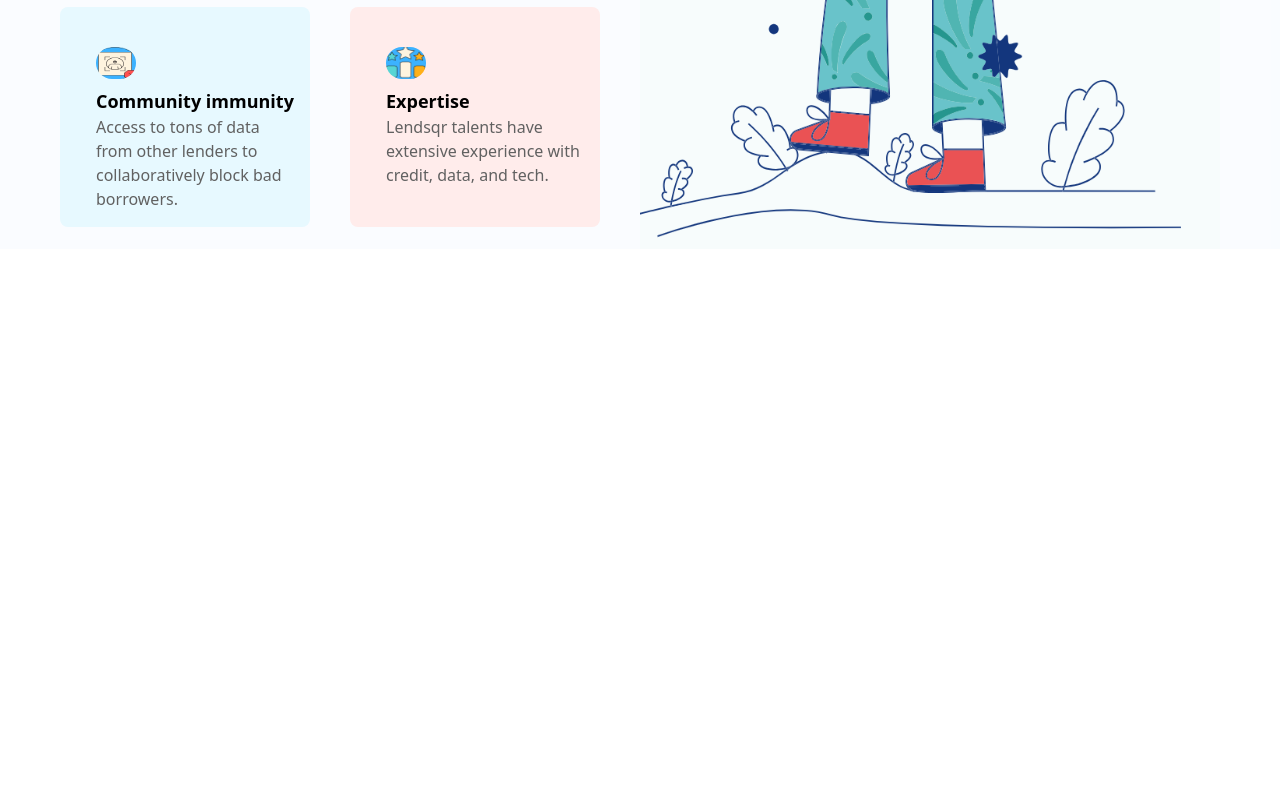
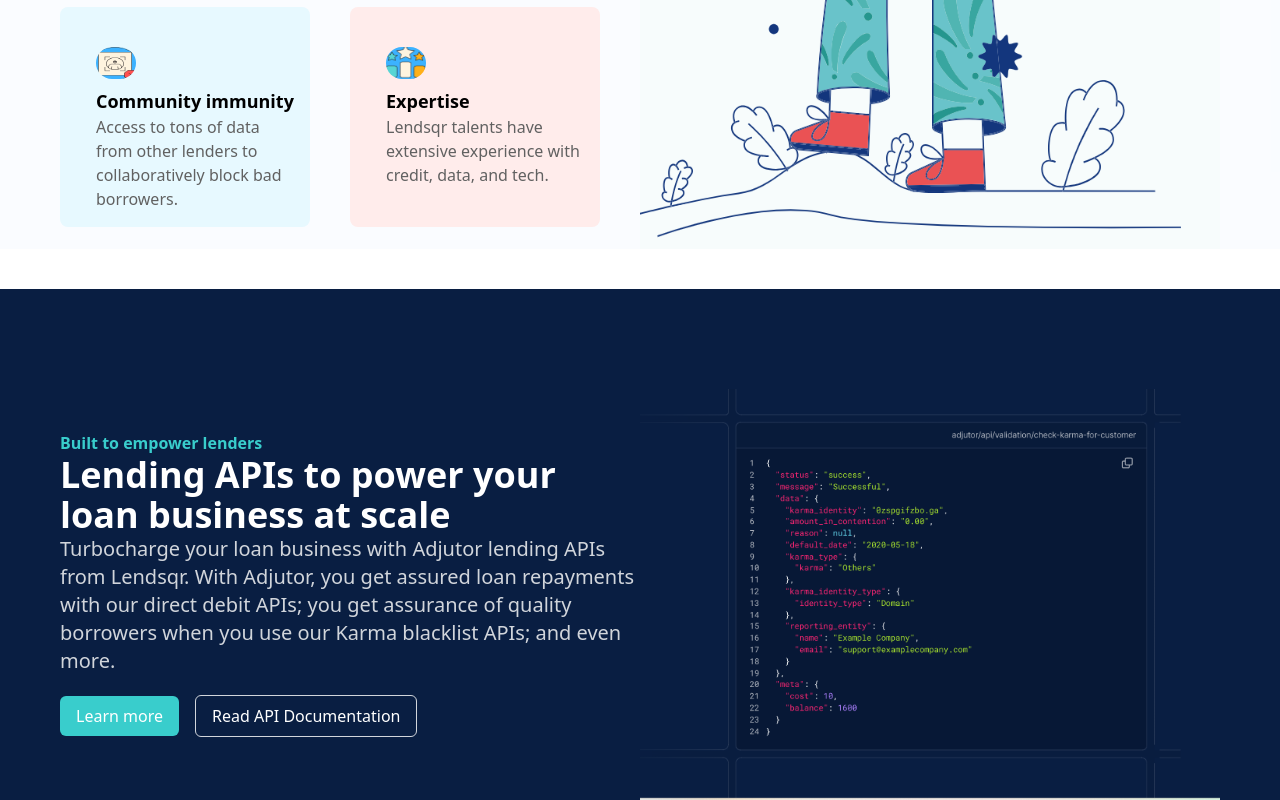
Before and after one commit to Tech041/lendsqr-clone, a React (Vite) app: page / in a window 1280 px wide. Shown: the part 3639-4439 px from the top of the page. Before the commit the page ends 3888 px from the top, so only its background shows below. Built offline with nearby package versions, Linux system fonts and the light colour scheme.

Commit message:
added Api section

```diff
--- a/src/assets/assets.ts
+++ b/src/assets/assets.ts
@@ -21,6 +21,7 @@
 import com_img from "./com_image.png";
 import com_2 from "./com2_mage.png";
 import fast_img from "./fast_image.png";
+import api_image from "./api_img.png";
 
 export const assets = {
   logo,
@@ -46,4 +47,5 @@
   com_2,
   com_img,
   fast_img,
+  api_image,
 };
--- /dev/null
+++ b/src/components/ApiBuild.tsx
@@ -0,0 +1,42 @@
+import { assets } from "../assets/assets";
+import Container from "./Container";
+
+const ApiBuild = () => {
+  return (
+    <section className="mt-10 pt-5 bg-[#091E42]">
+      <Container>
+        <div className="flex flex-col lg:flex-row lg:justify-between lg:items-center mt-10 pt-10">
+          {/* left  */}
+          <div className="flex-1 ">
+            <div className="">
+              <p className="font-semibold text-secondary-100">
+                Built to empower lenders
+              </p>
+              <h1 className="flex flex-wrap text-2xl lg:text-4xl text-white font-semibold">
+                Lending APIs to power your loan business at scale
+              </h1>
+              <p className="text-gray-300 text-xl">
+                Turbocharge your loan business with Adjutor lending APIs from
+                Lendsqr. With Adjutor, you get assured loan repayments with our
+                direct debit APIs; you get assurance of quality borrowers when
+                you use our Karma blacklist APIs; and even more.
+              </p>
+              <div className="py-5 flex  items-center gap-4 flex-wrap">
+                <button className="px-4 py-2 bg-secondary-100 text-white rounded-md">Learn more</button>
+                <button className="px-4 py-2 bg-inherit text-white border border-gray-300 rounded-md">Read API Documentation</button>
+              </div>
+            </div>
+          </div>
+          {/* right */}
+          <div className="flex-1 bg-green-700 flex justify-center items-center">
+            <div className="">
+              <img src={assets.api_image} alt="" className=" w-full h-full" />
+            </div>
+          </div>
+        </div>
+      </Container>
+    </section>
+  );
+};
+
+export default ApiBuild;
--- a/src/pages/Home.tsx
+++ b/src/pages/Home.tsx
@@ -1,4 +1,5 @@
 import AdvertisementSection from "../components/AdvertisementSection";
+import ApiBuild from "../components/ApiBuild";
 import Benefits from "../components/Benefits";
 import CeoCard from "../components/CeoCard";
 import Hero from "../components/Hero";
@@ -12,6 +13,7 @@
       <LendingProcess />
       <CeoCard />
       <Benefits />
+      <ApiBuild />
     </div>
   );
 };
```
Also changed, not shown: src/assets/api_img.png (added).
